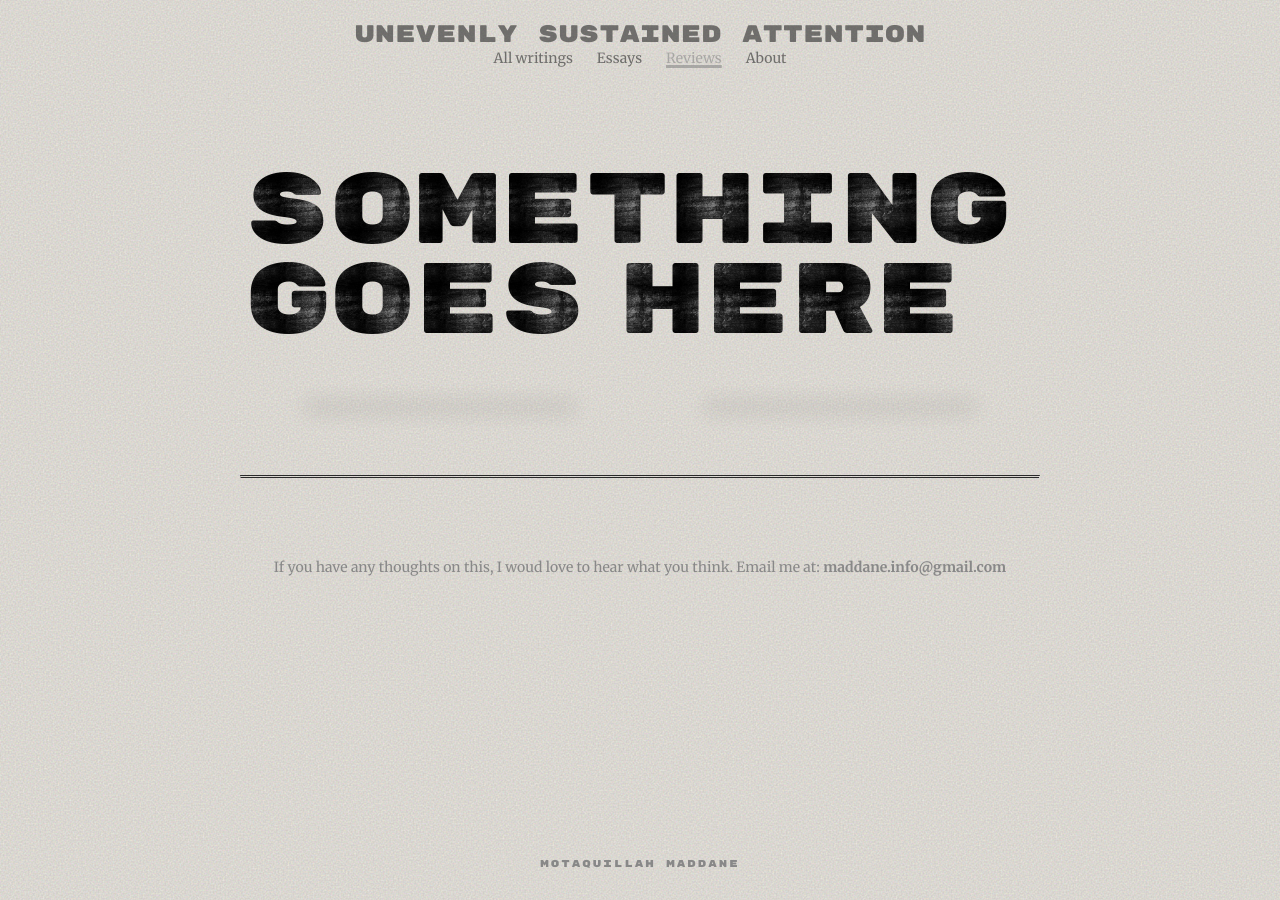
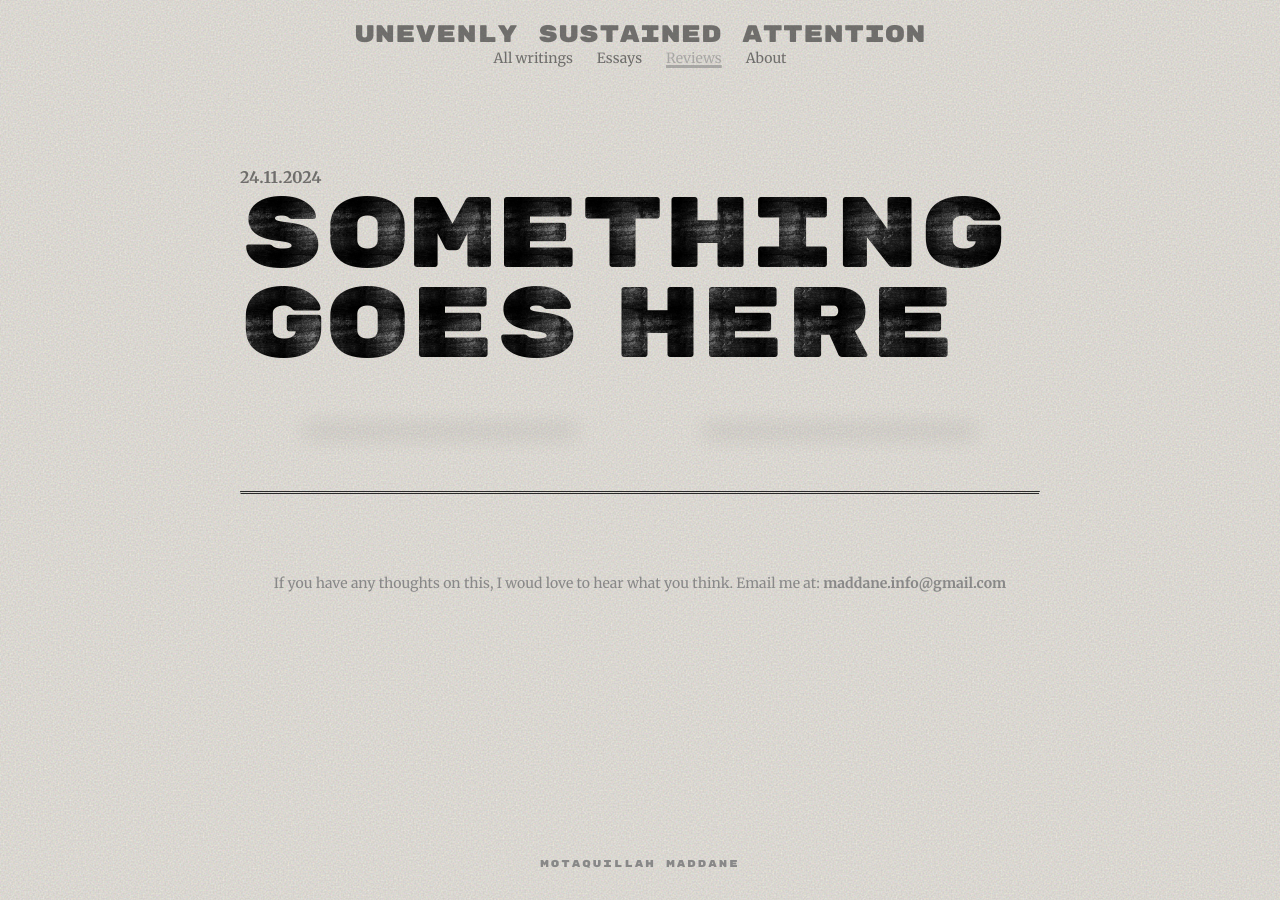
Before and after one commit to kronik3r/kronik3r.github.io, a Jekyll site: the page built from _posts/2024-11-24-something-goes-here.md, in a window 1280 px wide. Built offline with Jekyll 4.4.1, drawn with Linux system fonts in a browser that asks for light colours.

Commit message:
feat: improve post page

```diff
--- a/_includes/post_link.html
+++ b/_includes/post_link.html
@@ -1,5 +1,5 @@
 <a class="post" href="{{ post.url | prepend: site.baseurl }}">
-    <div class="post__date">{{ post.date | date: "%d.%m.%Y" }}</div>
+    <div>{{ post.date | date: "%d.%m.%Y" }}</div>
     <h2>{{ post.title }}</h2>
-    {% if post.subtitle %}<div class="post__subtitle">{{ post.subtitle }}</div> {% endif %}
+    {% if post.subtitle %}<div>{{ post.subtitle }}</div> {% endif %}
 </a>
--- a/_layouts/post.html
+++ b/_layouts/post.html
@@ -5,6 +5,7 @@ layout: default
     {% include header.html type="post" %}
 
     <main class="post-content">
+        <div class="date">{{ page.date | date: "%d.%m.%Y" }}</div>
         <div class="title texture">{{ page.title }}</div>
         <div class="subtitle">{{ page.subtitle }}</div>
 
--- a/styles/index.scss
+++ b/styles/index.scss
@@ -114,9 +114,17 @@ body::before {
     font-style: normal;
 
     .title,
+    .subtitle,
+    .date {
+        text-align: left;
+        font-weight: bold;
+    }
+
+
+    .date,
     .subtitle {
-        text-align: center;
-        padding: 0 5px;
+        font-size: 16px;
+        opacity: 0.6;
     }
 
     .images {
@@ -135,13 +143,15 @@ body::before {
 
     hr {
         display: block;
-        margin-bottom: 60px;
-        margin-left: auto;
-        margin-right: auto;
+        margin: 0 auto 60px auto;
         border-style: inset;
         border-width: 1px;
         border-top: 3px double;
         border-bottom: none;
+    }
+
+    .date {
+        margin-bottom: 4px;
     }
 
     .title {
@@ -149,13 +159,7 @@ body::before {
         font-weight: 400;
         font-style: normal;
         word-spacing: -0.5em;
-        text-align: left;
         line-height: 0.9;
-    }
-
-    .subtitle {
-        font-size: 16px;
-        text-align: left;
     }
 
     .piece {
@@ -261,10 +265,6 @@ body::before {
         font-style: normal;
         font-size: 10px;
         opacity: 0.6;
-    }
-
-    .post__date {
-
     }
 }
 
```
